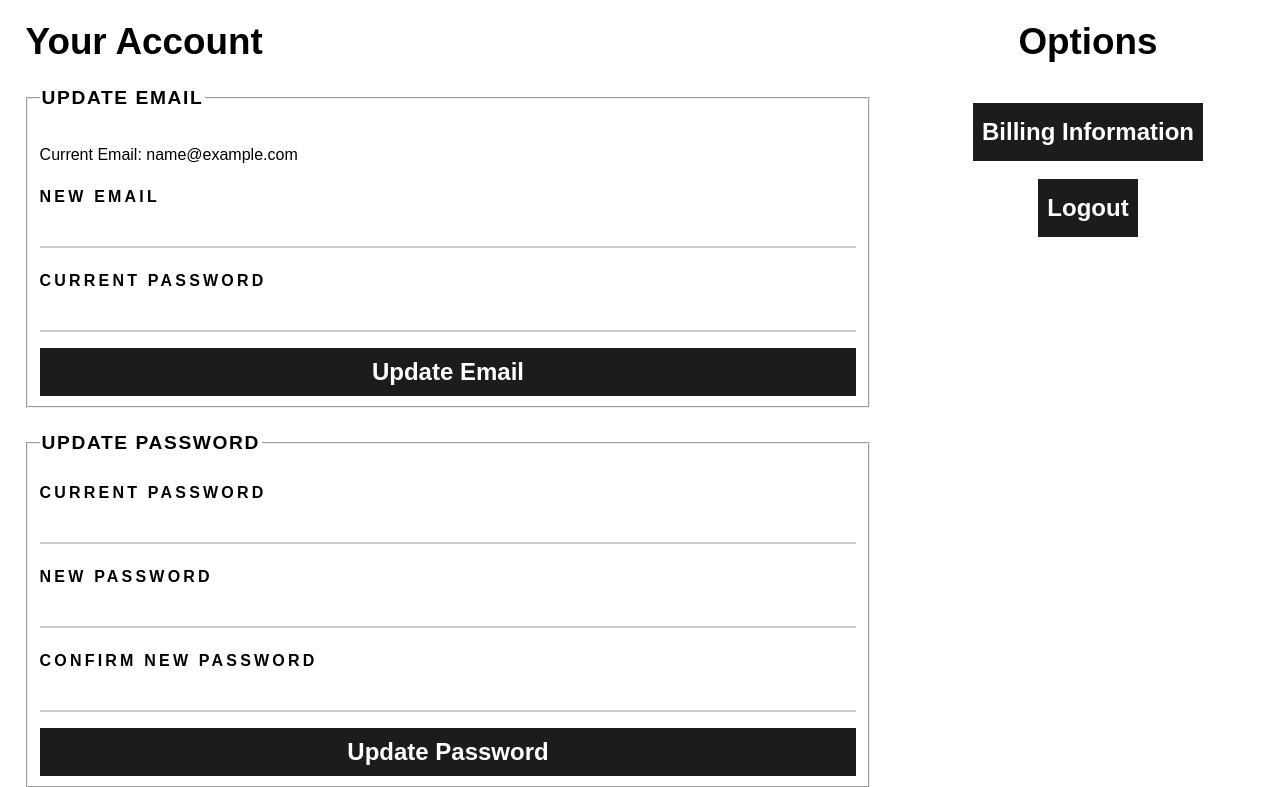
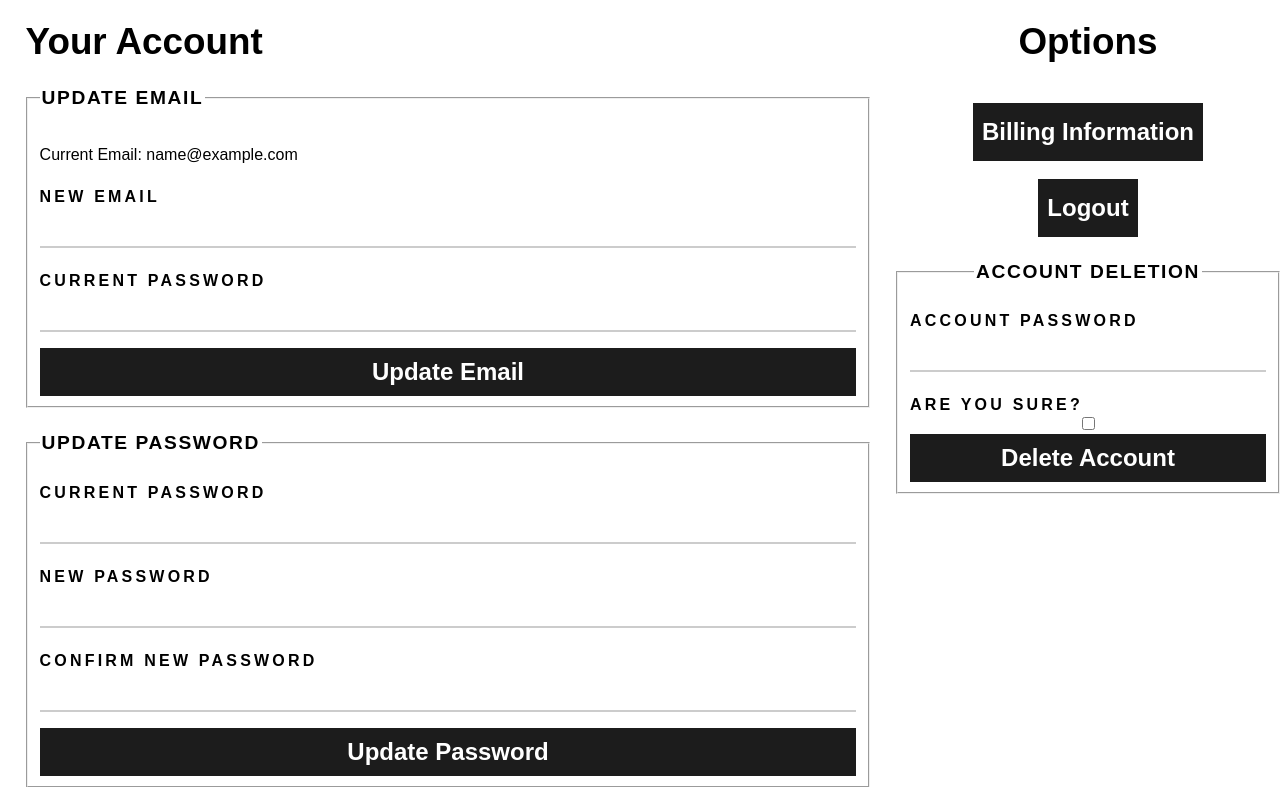
Before and after one commit to underrobyn/cm1102-webstore, a Flask app: page /account in a window 1280 px wide. Shown: the part 49-836 px from the top of the page. Run offline with Flask 2, Linux system fonts and the light colour scheme; the visitor is signed in with stand-in values (Sample User, id 1); data comes from the database, SQL or seed files in the repository.

Commit message:
Start work on allowing account deletion

```diff
--- a/store/forms.py
+++ b/store/forms.py
@@ -1,5 +1,5 @@
 from flask_wtf import FlaskForm
-from wtforms import StringField, PasswordField, SubmitField, IntegerField, SelectField
+from wtforms import StringField, PasswordField, SubmitField, IntegerField, SelectField, BooleanField
 from wtforms.validators import DataRequired, Length, Email, EqualTo, ValidationError, Regexp
 from store.config import password_req
 import re
@@ -49,3 +49,8 @@ class UpdatePasswordForm(FlaskForm):
 	current_password = PasswordField('Current Password', validators=[DataRequired(), Length(min=password_req["min"], max=password_req["max"])])
 	new_password = PasswordField('New Password', validators=[DataRequired(), Length(min=password_req["min"], max=password_req["max"])])
 	confirm_new_password = PasswordField('Confirm New Password', validators=[DataRequired(), EqualTo('new_password')])
+
+
+class DeleteAccountForm(FlaskForm):
+	current_password = PasswordField('Account Password', validators=[DataRequired(), Length(min=password_req["min"], max=password_req["max"])])
+	confirm_delete = BooleanField("Are you sure?")
--- a/store/routes.py
+++ b/store/routes.py
@@ -5,7 +5,7 @@ from sqlalchemy import create_engine
 from store import app, db, login_manager
 import flask_sqlalchemy
 from store.models import User, Products, Address, Basket, BasketItems
-from store.forms import CreateUserForm, LoginUserForm, UpdateEmailForm, UpdatePasswordForm, AddToCart, AddAddressForm
+from store.forms import CreateUserForm, LoginUserForm, UpdateEmailForm, UpdatePasswordForm, AddToCart, AddAddressForm, DeleteAccountForm
 
 
 # App routes
@@ -133,11 +133,12 @@ def create():
     return render_template('create.html', title='Create Account', form=form)
 
 
-@app.route('/account', methods=['GET'])
+@app.route('/account', methods=['GET', 'POST'])
 @login_required
 def account():
     email_form = UpdateEmailForm(prefix="updemail")
     password_form = UpdatePasswordForm(prefix="updpass")
+    account_delete_form = DeleteAccountForm(prefix="delacc")
 
     if email_form.validate_on_submit():
         print(email_form)
@@ -145,7 +146,10 @@ def account():
     if password_form.validate_on_submit():
         print(password_form)
 
-    return render_template('account.html', title='Account', update_email=email_form, update_password=password_form)
+    if account_delete_form.validate_on_submit():
+        print(account_delete_form)
+
+    return render_template('account.html', title='Account', update_email=email_form, update_password=password_form, delete_account=account_delete_form)
 
 
 @app.route('/billing', methods=['GET', 'POST'])
--- a/store/templates/account.html
+++ b/store/templates/account.html
@@ -17,7 +17,7 @@
 				{{ update_email.password.label }}
 				{{ update_email.password }}
 
-				<input type="submit" value="Update Email">
+				<input type="submit" value="Update Email" />
 			</form>
 		</fieldset>
 
@@ -35,7 +35,7 @@
 				{{ update_password.confirm_new_password.label }}
 				{{ update_password.confirm_new_password }}
 
-				<input type="submit" value="Update Password">
+				<input type="submit" value="Update Password" />
 			</form>
 		</fieldset>
 	</section>
@@ -46,5 +46,20 @@
 		<a href="{{ url_for('billing') }}" class="button">Billing Information</a>
 		<br /><br />
 		<a href="{{ url_for('logout') }}" class="button">Logout</a>
+
+		<fieldset>
+			<legend>Account Deletion</legend>
+			<form method="POST" action="{{ url_for('account') }}">
+				{{ delete_account.csrf_token }}
+
+				{{ delete_account.current_password.label }}
+				{{ delete_account.current_password }}
+
+				{{ delete_account.confirm_delete.label }}
+				{{ delete_account.confirm_delete }}
+
+				<input type="submit" value="Delete Account" />
+			</form>
+		</fieldset>
 	</section>
 {% endblock content %}
```
